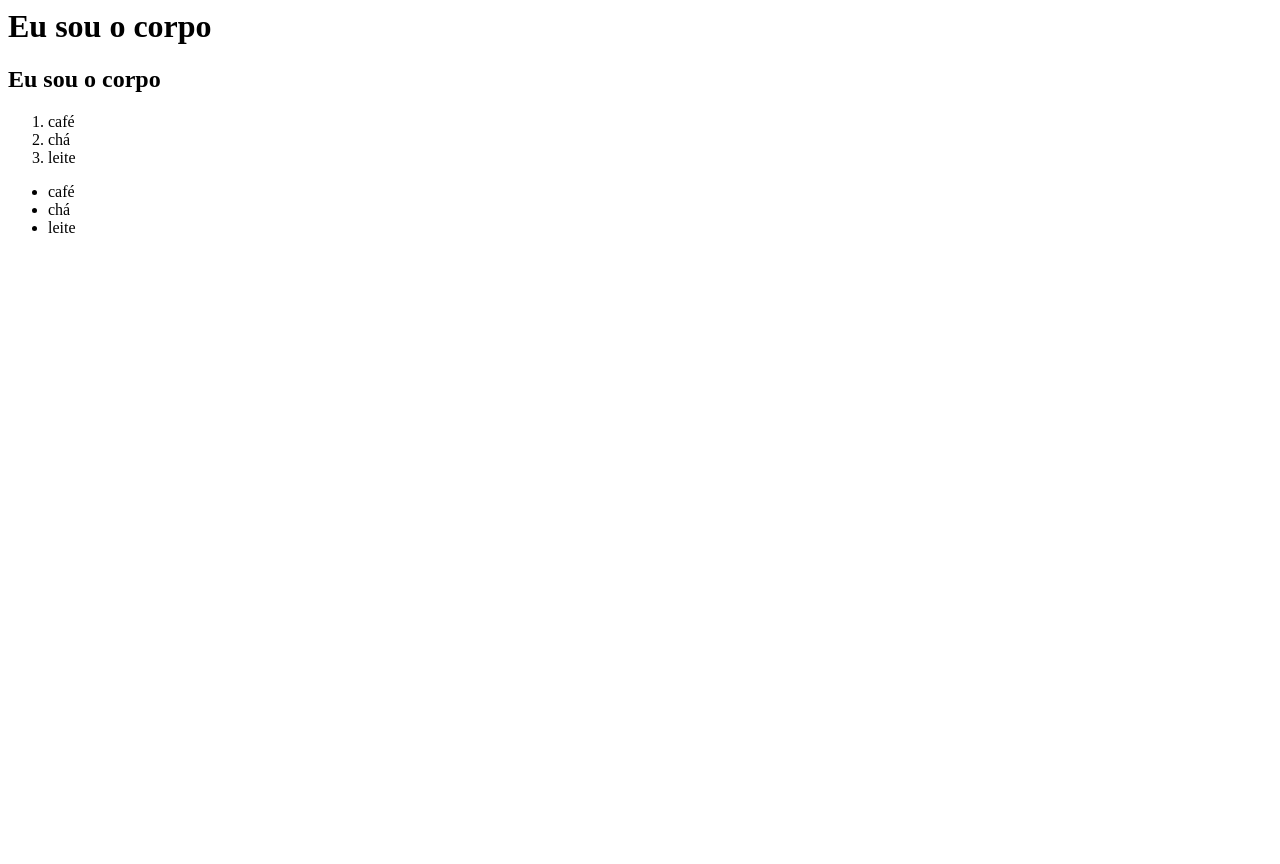
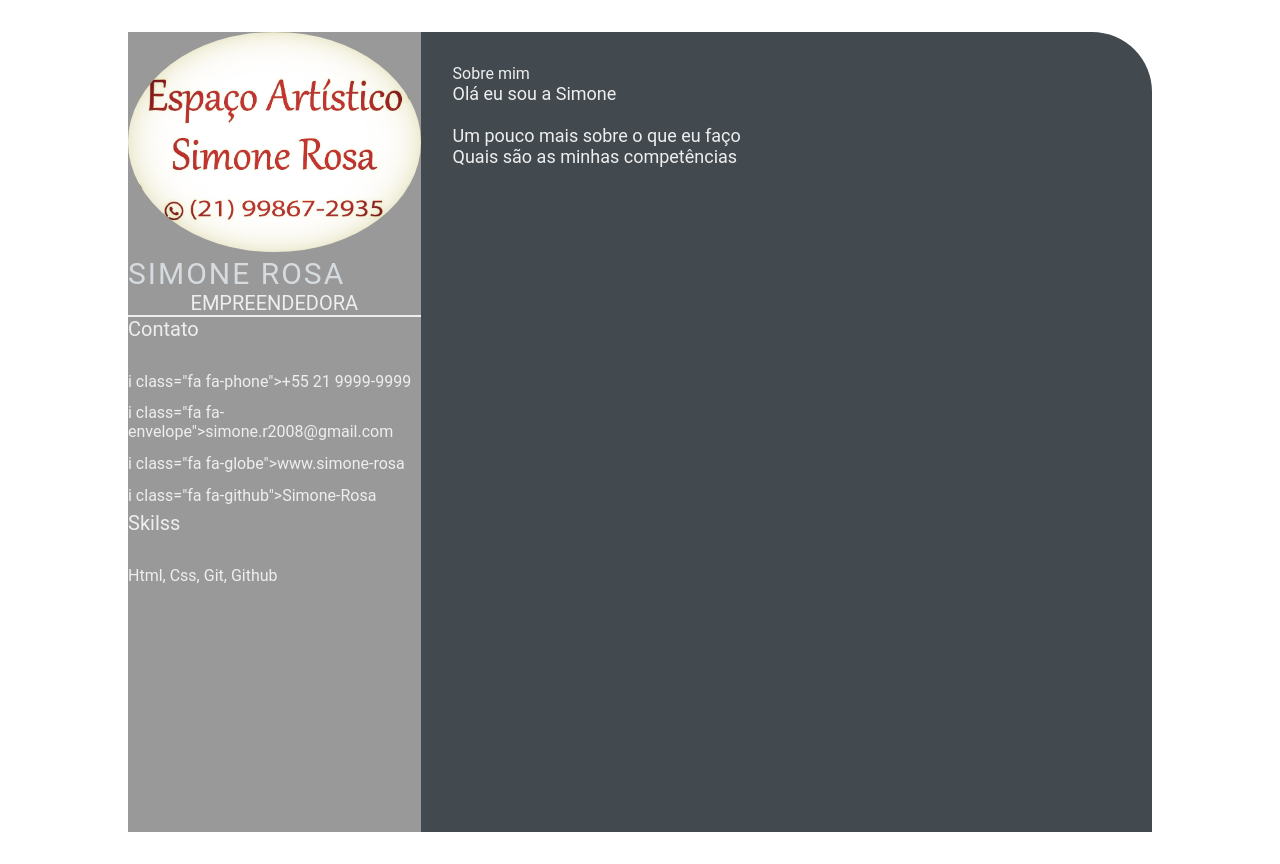
Before and after one commit to Simone-Rosa/Simone-Rosa.github.io, a plain HTML site: page index.html in a window 1280 px wide. Before the commit the page ends 800 px from the top, so only its background shows below. Drawn offline with Linux system fonts and the light colour scheme.

Commit message:
tarefa 2

```diff
--- a/index.html
+++ b/index.html
@@ -1,24 +1,67 @@
-<html>
+
+<!DOCTYPE html>
+
+<html lang="en">
 <head>
-<title>
-    Olá eu sou a cabeça
-</title>
+    <meta charset="UTF-8">
+    <meta http-equiv="X-UA-Compatible" content="IE=edge">
+    <meta name="viewport" content="width=device-width, initial-scale=1.0">
+    <title>Simone Rosa CV</title>
+    <link rel="stylesheet" href="style.css">
 </head>
 <body>
-    <h1>Eu sou o corpo</h1>
-    <h2>Eu sou o corpo</h2>
-</body>
-    <ol>
-        <li>café</li>
-        <li>chá</li>
-        <li>leite</li>
+    <main class="resume-contents">
+    <section class="left-section">
+    <section class="left-section-content">
+        <div class="profile">
+            <img class="profile-image" src="img\PSX_20200827_142250.jpg" alt="profile image">
+        <p class="name">Simone Rosa</p>
+        <p class="profession">Empreendedora</p>
 
-</ol>
-<ul>
-    <li>café</li>
-    <li>chá</li>
-    <li>leite</li>
-</ul>
+         </div>
+         <div class="contact-info">
+             <p class="left-title">Contato</p>
+             <ul>
+                 <li>i class="fa fa-phone"></i>+55 21 9999-9999</li>
+                 <li>i class="fa fa-envelope"></i>simone.r2008@gmail.com</li>
+                 <li>i class="fa fa-globe"></i>www.simone-rosa</li>
+                 <li>i class="fa fa-github"></i>Simone-Rosa</li>
 
 
+             </ul>
+         </div>
+         <div class="skills">
+            <p class="left-title">Skilss</p>
+            <ul>
+                <li><p>Html, Css, Git, Github</p>
+
+                </li>
+            </ul>
+
+         </div>
+
+    </section>
+    </section>
+    <section class="right-section">
+        <div class="right-section-contents">
+            <section class="about gap">
+                <div class="right-title">Sobre mim</div>
+                <p class="about-me-contents">
+
+                    Olá eu sou a Simone<br>
+                    <br> Um pouco mais sobre o que eu faço
+                    <br> Quais são as minhas competências
+
+
+                </p>
+
+            </section>
+
+        </div>
+
+
+    </section>
+
+    </main>
+</body>
 </html>
--- /dev/null
+++ b/style.css
@@ -0,0 +1,103 @@
+* {
+    margin: 0;
+    padding: 0;
+    box-sizing: border-box;
+    list-style: none;
+    font-family: 'Roboto', sans-serif;
+}
+
+.resume-contents {
+    min-height: 100vh;
+    width: 80%;
+    margin: 2rem auto;
+    display: grid;
+    grid-template-columns: repeat(7, 1fr);
+}
+
+.left-section {
+    grid-column: span 2;
+    height: 100%;
+    background-color: #999999;
+}
+
+.right-section {
+    grid-column: span 5;
+    height: 100%;
+    background-color: #424a50;
+    border-radius: 0px 60px 0px 0px;
+}
+
+.left-section-contents{
+    padding: 2rem 2rem;
+}
+
+.profile {
+    width: 100%;
+    border-bottom: 2px solid #eeeeee;
+}
+
+.profile .profile-image {
+    width: 100%;
+    border-radius: 100%;
+}
+
+.name {
+    color: #D6DBDF;
+    font-size: 30px;
+    letter-spacing: 2px;
+    text-transform: uppercase;
+}
+
+.profession {
+    color: #eeeeee;
+    font-size: 20px;
+    text-transform: uppercase;
+    text-align: center;
+}
+
+/* .contact-info { border-bottom: 2px solid #1B2631; } */
+.left-title {
+    color: #eeeeee;
+    font-size: 20px;
+}
+
+.contact-info ul {
+    padding-top: 1.5rem;
+}
+
+.contact-info ul li,
+.references ul li {
+    padding: .4rem 0;
+    color: #eeeeee;
+}
+
+.contact-info ul li i,
+.references ul li i {
+    padding-right: 1rem;
+    font-size: 18px;
+    color: #eeeeee;
+}
+
+.skills ul {
+    padding-top: 1.5rem;
+}
+.skills ul li p {
+    padding: .4rem 0;
+    color: #eeeeee;
+}
+
+.right-section-contents {
+    padding: 2rem 2rem;
+}
+
+.right-title {
+    color: #eeeeee;
+}
+
+.gap {
+    padding-bottom: 2rem;
+}
+.about-me-contents {
+    font-size: 18px;
+    color: #eeeeee;
+}
```
Also changed, not shown: img/PSX_20200827_142250.jpg (added).
